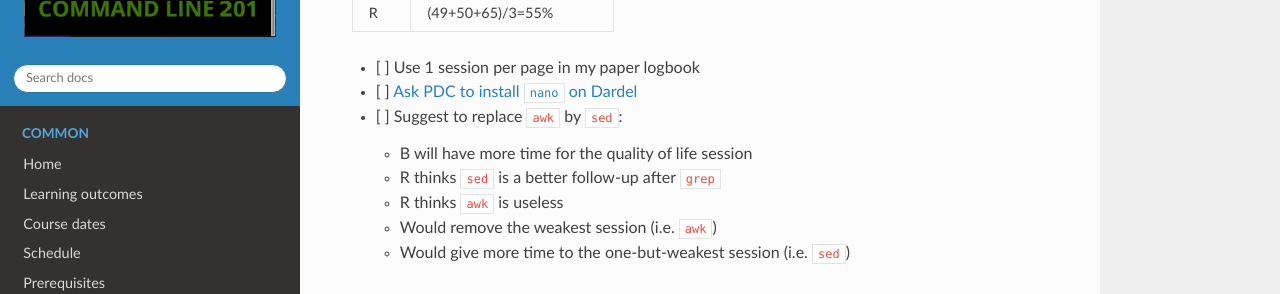
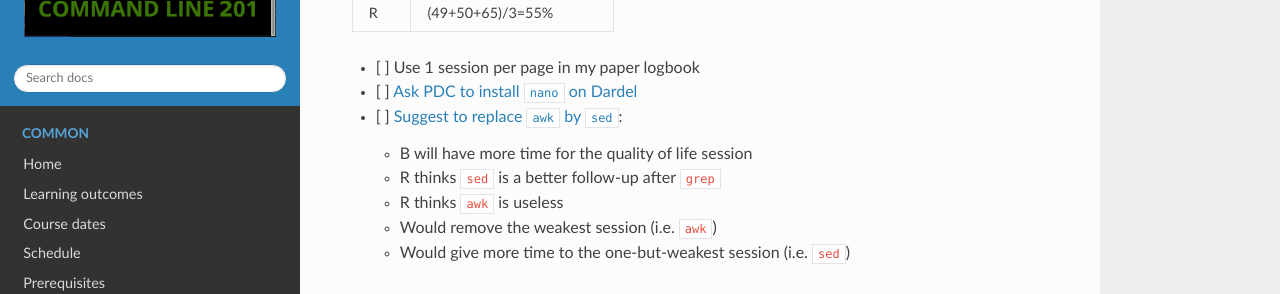
Before and after one commit to UPPMAX/linux-command-line-201, an MkDocs documentation site: the page built from docs/reflections/202506_course/README.md, in a window 1280 px wide and 900 px high, scrolled down 718 px. Shown: the part 151-445 px from the top of the window. Built offline with MkDocs 1.6.1, drawn with Linux system fonts in a browser that asks for light colours; nearby versions of some CDN libraries; part of the change alters nothing that is shown.

```diff
--- a/docs/reflections/202506_course/README.md
+++ b/docs/reflections/202506_course/README.md
@@ -31,7 +31,7 @@ R  |(49+50+65)/3=55%
 
 - [ ] Use 1 session per page in my paper logbook
 - [ ] [Ask PDC to install `nano` on Dardel](https://github.com/UPPMAX/linux-command-line-201/issues/17)
-- [ ] Suggest to replace `awk` by `sed`:
+- [ ] [Suggest to replace `awk` by `sed`](https://github.com/UPPMAX/linux-command-line-201/issues/18):
 
     - B will have more time for the quality of life session
     - R thinks `sed` is a better follow-up after `grep`
```
